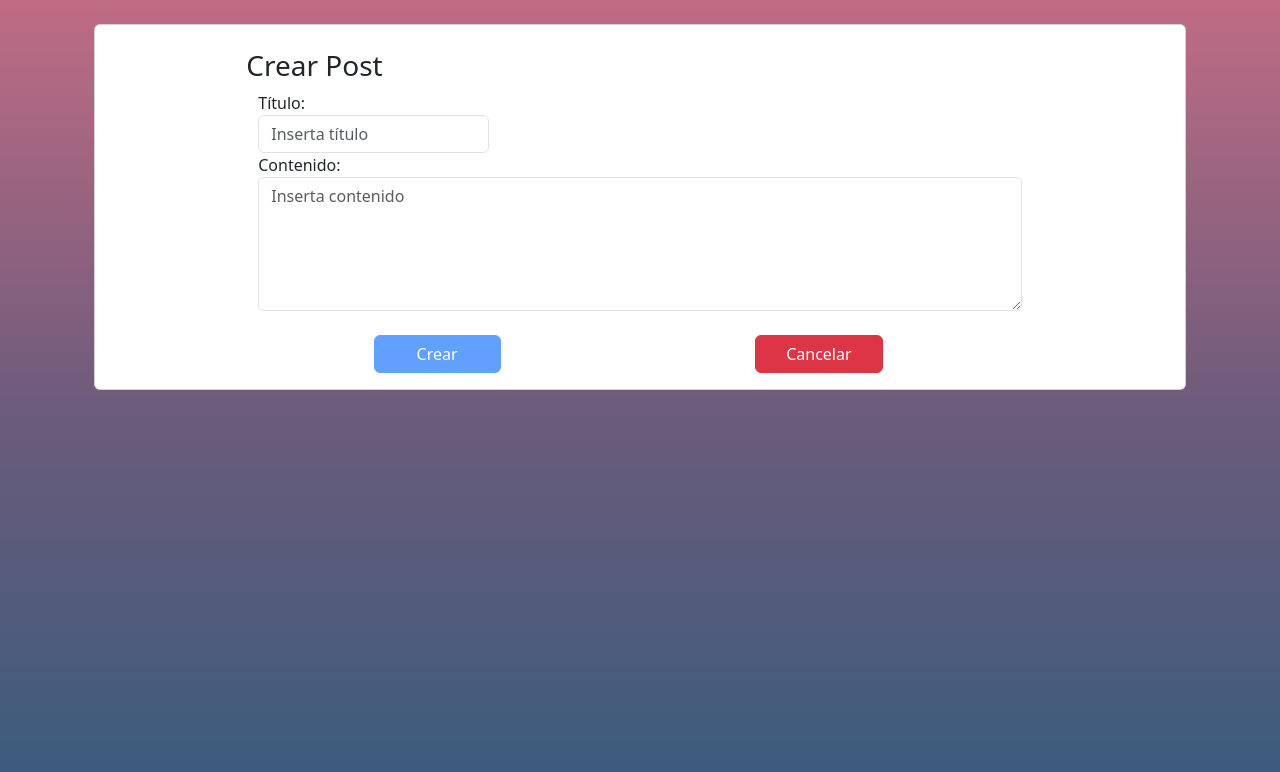
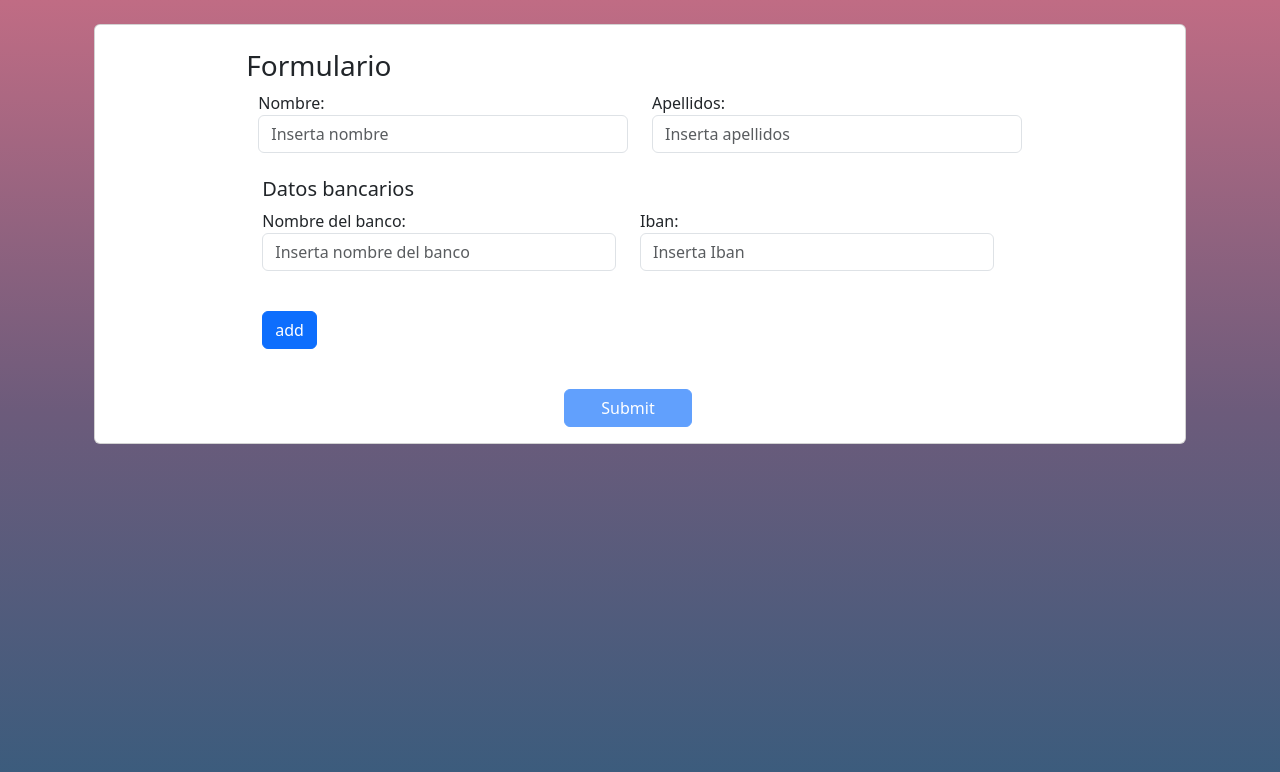
Before and after one commit to JoaquinFranco/retoApiAngular, an Angular app: page /form in a window 1280 px wide. Before the commit this address led to /create. Shown: the top 772 px of the page. Built offline with nearby package versions, Linux system fonts and the light colour scheme; no server answers.

Commit message:
FIX: add new Form

```diff
--- a/src/app/app.component.ts
+++ b/src/app/app.component.ts
@@ -10,6 +10,6 @@ export class AppComponent implements OnInit {
   constructor(public router: Router) {}
 
   ngOnInit(): void {
-    this.router.navigateByUrl('/create');
+    this.router.navigateByUrl('/form');
   }
 }
--- a/src/app/app.module.ts
+++ b/src/app/app.module.ts
@@ -9,6 +9,7 @@ import { AppRoutingModule } from './app.routes';
 import { PostService } from './services/post.service';
 import { CreatePostComponent } from './views/create-post/create-post.component';
 import { DetailPostComponent } from './views/detail-post/detail-post.component';
+import { FormAnidadoComponent } from './views/form-anidado/form-anidado.component';
 import { HomeComponent } from './views/home/home.component';
 
 @NgModule({
@@ -25,6 +26,7 @@ import { HomeComponent } from './views/home/home.component';
     HomeComponent,
     CreatePostComponent,
     DetailPostComponent,
+    FormAnidadoComponent,
   ],
   bootstrap: [AppComponent],
   providers: [PostService],
--- a/src/app/app.routes.ts
+++ b/src/app/app.routes.ts
@@ -2,6 +2,7 @@ import { NgModule } from '@angular/core';
 import { RouterModule, Routes } from '@angular/router';
 import { CreatePostComponent } from './views/create-post/create-post.component';
 import { DetailPostComponent } from './views/detail-post/detail-post.component';
+import { FormAnidadoComponent } from './views/form-anidado/form-anidado.component';
 import { HomeComponent } from './views/home/home.component';
 
 export const routes: Routes = [
@@ -21,6 +22,10 @@ export const routes: Routes = [
     path: 'detail/:id',
     component: DetailPostComponent,
   },
+  {
+    path: 'form',
+    component: FormAnidadoComponent,
+  },
 ];
 
 @NgModule({
--- /dev/null
+++ b/src/app/views/form-anidado/form-anidado.component.html
@@ -0,0 +1,174 @@
+<div class="container">
+  <div class="card mt-4">
+    <div class="card-body row justify-content-center">
+      <h3 class="card-title offset-3 mt-2">Formulario</h3>
+      <form class="row col-md-9" [formGroup]="formUser" (ngSubmit)="submit()">
+        <div class="formGroup col-md-6">
+          <label for="title">Nombre:</label>
+          <input
+            type="text"
+            id="name"
+            placeholder="Inserta nombre"
+            formControlName="name"
+            class="form-control"
+            [ngClass]="{
+              'border border-danger':
+                this.formUser.get('name')?.invalid &&
+                this.formUser.get('name')?.touched
+            }"
+          />
+          @if(this.formUser.get('name')?.invalid &&
+          this.formUser.get('name')?.touched) {
+          <span class="text-danger">*El nombre no puede quedar vacío</span>
+          }
+        </div>
+        <div class="formGroup col-md-6">
+          <label for="content">Apellidos:</label>
+          <input
+            type="text"
+            id="lasName"
+            placeholder="Inserta apellidos"
+            formControlName="lastName"
+            class="form-control"
+            [ngClass]="{
+              'border border-danger':
+                this.formUser.get('lastName')?.invalid &&
+                this.formUser.get('lastName')?.touched
+            }"
+          />
+          @if(this.formUser.get('lastName')?.invalid &&
+          this.formUser.get('lastName')?.touched) {
+          <span class="text-danger">*El apellido no puede quedar vacío</span>
+          }
+        </div>
+        <div
+          formGroupName="bankDetail"
+          class="card-body row justify-content-center"
+        >
+          <h5 class="card-title mt-2">Datos bancarios</h5>
+          <div class="formGroup col-md-6">
+            <label for="bankName">Nombre del banco:</label>
+            <input
+              type="text"
+              id="bankName"
+              placeholder="Inserta nombre del banco"
+              formControlName="bankName"
+              class="form-control"
+              [ngClass]="{
+                'border border-danger':
+                  this.formUser.controls.bankDetail.get('bankName')?.invalid &&
+                  this.formUser.controls.bankDetail.get('bankName')?.touched
+              }"
+            />
+          </div>
+          @if(this.formUser.controls.bankDetail.get('bankName')?.invalid &&
+          this.formUser.controls.bankDetail.get('bankName')?.touched) {
+          <span class="text-danger"
+            >*El nombre del banco no puede quedar vacío</span
+          >
+          }
+          <div class="formGroup col-md-6">
+            <label for="bankName">Iban:</label>
+            <input
+              type="text"
+              id="iban"
+              placeholder="Inserta Iban"
+              formControlName="iban"
+              class="form-control"
+              [ngClass]="{
+                'border border-danger':
+                  this.formUser.controls.bankDetail.get('iban')?.invalid &&
+                  this.formUser.controls.bankDetail.get('iban')?.touched
+              }"
+            />
+          </div>
+          @if(this.formUser.controls.bankDetail.get('iban')?.invalid &&
+          this.formUser.controls.bankDetail.get('iban')?.touched) {
+          <span class="text-danger">*El iban no puede quedar vacío</span>
+          }
+        </div>
+        <div formArrayName="address" class="card-body container">
+          <div
+            class="row"
+            *ngFor="let item of formUser.controls.address.controls; index as i"
+            [formGroupName]="i"
+          >
+            <div class="formGroup col-md-6">
+              <label for="street">Calle:</label>
+              <input
+                type="text"
+                id="street"
+                placeholder="Inserta Direccion"
+                formControlName="street"
+                class="form-control"
+                [ngClass]="{
+                  'border border-danger':
+                    item.get('street')?.invalid && item.get('street')?.touched
+                }"
+              />
+            </div>
+            @if(item.get('street')?.invalid && item.get('street')?.touched) {
+            <span class="text-danger">*La dirección no puede quedar vacía</span>
+            }
+            <div class="formGroup col-md-2">
+              <label for="number">Número:</label>
+              <input
+                type="number"
+                id="number"
+                placeholder="Inserta Numero"
+                formControlName="number"
+                class="form-control"
+                [ngClass]="{
+                  'border border-danger':
+                    item.get('number')?.invalid && item.get('number')?.touched
+                }"
+              />
+            </div>
+            @if(item.get('number')?.invalid && item.get('number')?.touched) {
+            <span class="text-danger">*El número no puede quedar vacia</span>
+            }
+            <div class="formGroup col-md-2">
+              <label for="zip">Zip:</label>
+              <input
+                type="text"
+                id="zip"
+                placeholder="Zip"
+                formControlName="zip"
+                class="form-control"
+                [ngClass]="{
+                  'border border-danger':
+                    item.get('zip')?.invalid && item.get('zip')?.touched
+                }"
+              />
+            </div>
+            @if(item.get('zip')?.invalid && item.get('zip')?.touched) {
+            <span class="text-danger">*El Zip no puede quedar vacia</span>
+            }
+            <div class="col-md-2 d-flex align-items-end">
+              <button class="btn btn-danger" (click)="deleteAddress(i)">
+                remove
+              </button>
+            </div>
+          </div>
+          <button
+            type="button"
+            class="btn btn-primary mt-2"
+            (click)="addAddress()"
+          >
+            add
+          </button>
+        </div>
+        <div class="row justify-content-around">
+          <button
+            class="btn btn-primary col-md-2 mt-4"
+            type="submit"
+            [disabled]="formUser.invalid"
+          >
+            Submit
+          </button>
+        </div>
+      </form>
+      {{ infoFormulario }}
+    </div>
+  </div>
+</div>
--- /dev/null
+++ b/src/app/views/form-anidado/form-anidado.component.ts
@@ -0,0 +1,91 @@
+import { Component } from '@angular/core';
+import {
+  FormArray,
+  FormControl,
+  NonNullableFormBuilder,
+  Validators,
+} from '@angular/forms';
+
+@Component({
+  selector: 'app-form-anidado',
+  templateUrl: './form-anidado.component.html',
+  styleUrl: './form-anidado.component.css',
+})
+export class FormAnidadoComponent {
+  infoFormulario: string = '';
+
+  formShowed!: {
+    name?: string;
+    lastName?: string;
+    bankDetails: {
+      bankName?: string;
+      iban?: string;
+    };
+    address: [
+      {
+        street?: string;
+        number?: string;
+        zip?: string;
+      }
+    ];
+  };
+
+  constructor(private fb: NonNullableFormBuilder) {}
+
+  formUser = this.fb.group({
+    name: ['', [Validators.required]],
+    lastName: ['', [Validators.required]],
+    bankDetail: this.fb.group({
+      bankName: ['', [Validators.required]],
+      iban: ['', [Validators.required]],
+    }),
+    address: this.fb.array([]),
+  });
+
+  get address() {
+    return this.formUser.controls['address'] as FormArray;
+  }
+
+  addAddress() {
+    const form = this.fb.group({
+      street: ['', [Validators.required]],
+      number: [0, [Validators.required]],
+      zip: ['', [Validators.required]],
+    });
+    this.address.push(form);
+  }
+
+  deleteAddress(index: number) {
+    this.address.removeAt(index);
+  }
+
+  submit() {
+    this.formShowed = {
+      name: this.formUser.value.name,
+      lastName: this.formUser.value.lastName,
+      bankDetails: this.getBankDetails(),
+      address: <any>[],
+    };
+    this.formUser.controls.address.controls.forEach((control: FormControl) => {
+      let dirObject = this.getDirObject(control);
+      this.formShowed.address.push(dirObject);
+    });
+
+    this.infoFormulario = JSON.stringify(this.formShowed);
+  }
+
+  private getDirObject(control: FormControl<any>) {
+    return {
+      street: control.value.street,
+      number: control.value.number,
+      zip: control.value.zip,
+    };
+  }
+
+  private getBankDetails() {
+    return {
+      bankName: this.formUser.value.bankDetail?.bankName,
+      iban: this.formUser.value.bankDetail?.iban,
+    };
+  }
+}
```
Also changed, not shown: src/app/views/form-anidado/form-anidado.component.css (added), 1 other file (tests, documents, lock files or other folders).
